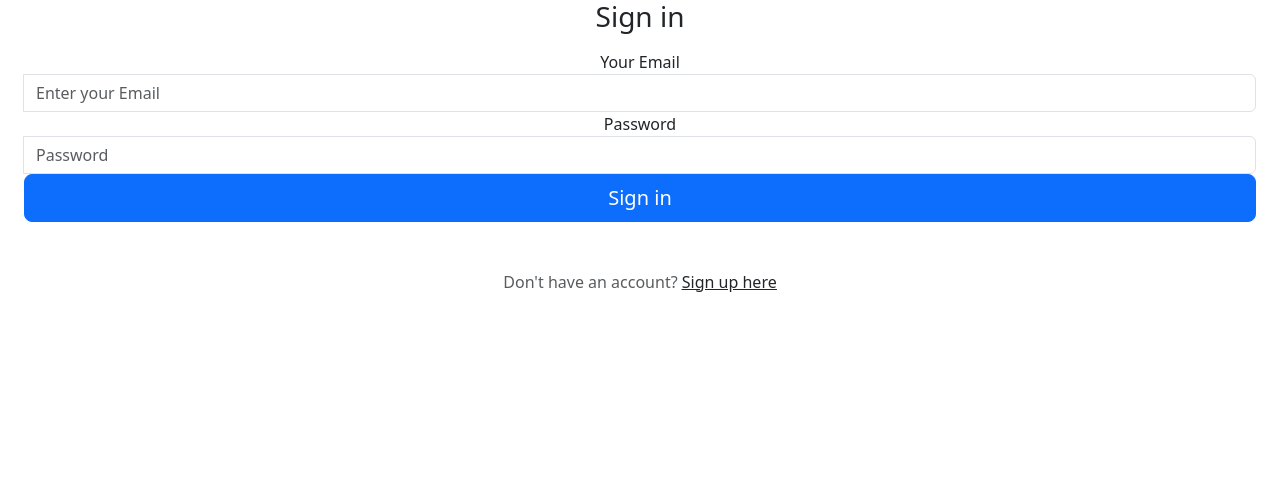
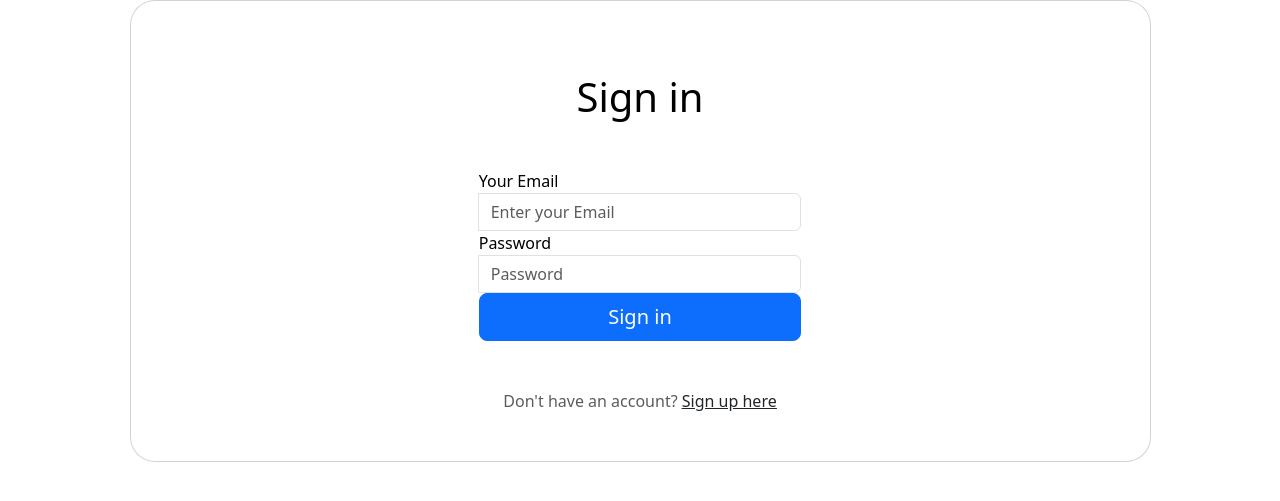
Before and after one commit to michael-marron/CS_School, a Flask app: page /login in a window 1280 px wide. Shown: the top 501 px of the page. Run offline with Flask 2, Linux system fonts and the light colour scheme; some libraries are stand-ins or nearby versions.

Commit message:
login looks the same as signup

```diff
--- a/templates/login.html
+++ b/templates/login.html
@@ -68,13 +68,19 @@
 
     <link href="/static/css/signin.css" rel="stylesheet">
   </head>
-  <body class="text-center">
+  <body>
 
-<main class="form-signin w-100 m-auto">
+    <div class="container h-100">
+      <div class="row d-flex justify-content-center align-items-center h-100">
+        <div class="col-lg-12 col-xl-11">
+          <div class="card text-black" style="border-radius: 25px;">
+            <div class="card-body p-md-5">
+              <div class="row justify-content-center">
+                <div class="col-md-10 col-lg-6 col-xl-5 order-2 order-lg-1">
+
+                  <p class="text-center h1 mb-5 mx-1 mx-md-4 mt-4">Sign in</p>
 
   <form class="mx-1 mx-md-4" action="{{ url_for('login') }}" method="post">
-
-    <h1 class="h3 mb-3 fw-normal">Sign in</h1>
 
     <!-- email input -->
     <div class="form-group">
@@ -125,7 +131,17 @@
 
 
 </form>
-</main>
+
+</div>
+
+</div>
+</div>
+</div>
+</div>
+</div>
+
+
+</div>
 
 </body>
 
```
